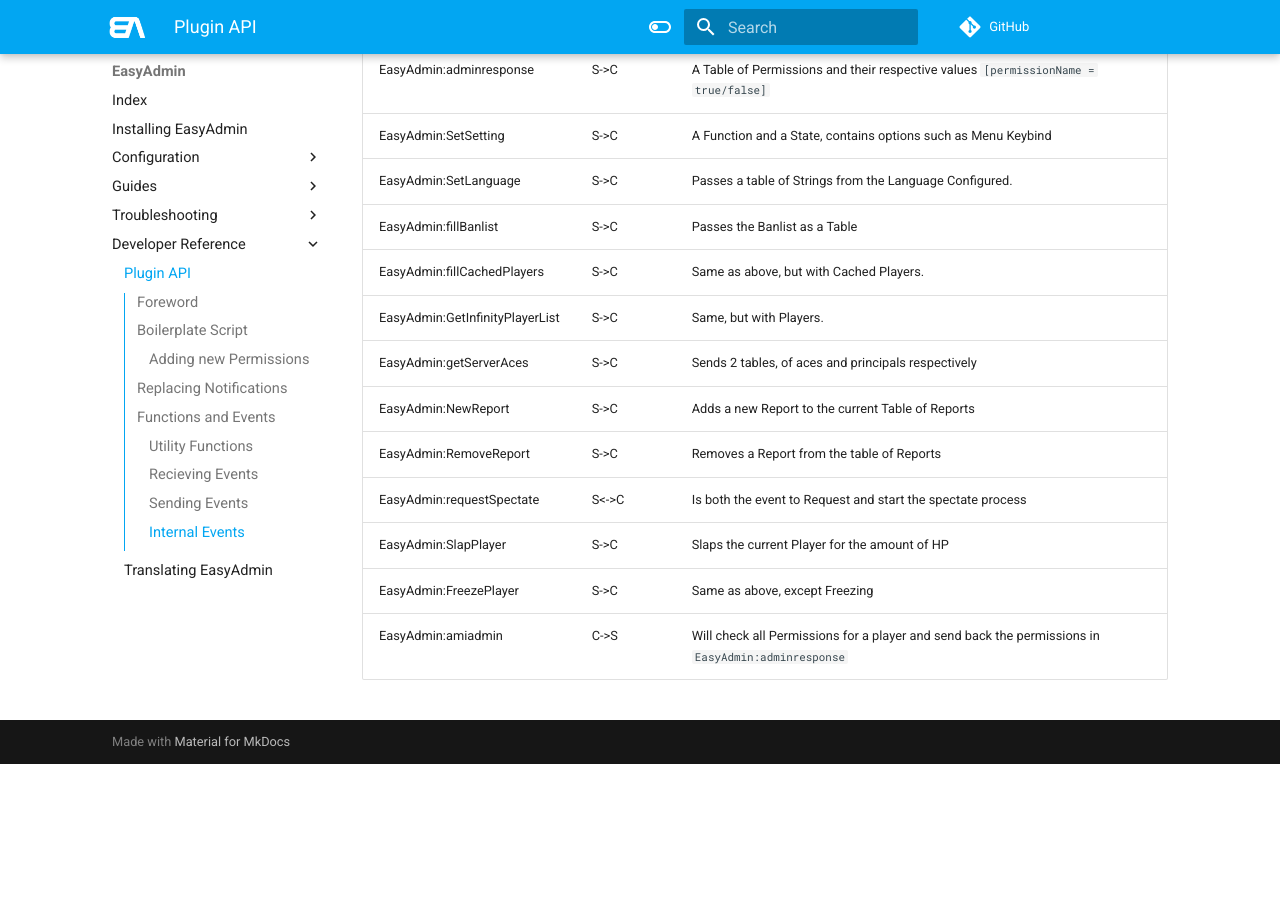
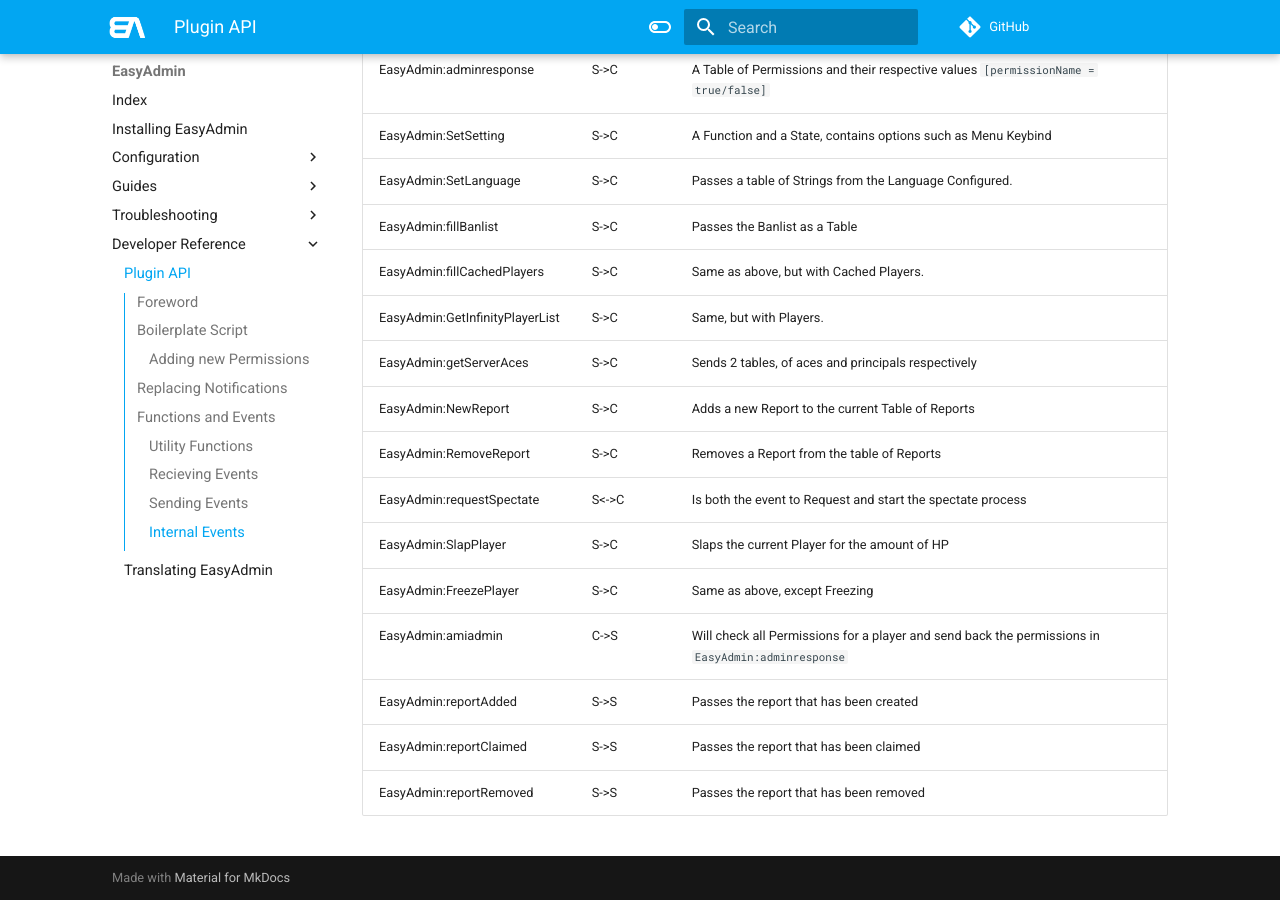
Before and after one commit to Blumlaut/EasyAdmin-docs, an MkDocs documentation site: the page built from docs/plugins.md, in a window 1280 px wide and 900 px high, scrolled down 4978 px. Built offline with MkDocs 1.6.1 and Material for MkDocs 9.7.7, drawn with Linux system fonts in a browser that asks for light colours; comment, search, counter and statistics services are not loaded; before the commit the page ends 5742 px from its top, so only the background shows below that.

Commit message:
Update plugins.md

```diff
--- a/docs/plugins.md
+++ b/docs/plugins.md
@@ -151,3 +151,6 @@ These are events that EasyAdmin may trigger to internally send informations to t
 | EasyAdmin:SlapPlayer | S->C | Slaps the current Player for the amount of HP |
 | EasyAdmin:FreezePlayer | S->C | Same as above, except Freezing |
 | EasyAdmin:amiadmin | C->S | Will check all Permissions for a player and send back the permissions in `EasyAdmin:adminresponse` |
+| EasyAdmin:reportAdded | S->S | Passes the report that has been created |
+| EasyAdmin:reportClaimed | S->S | Passes the report that has been claimed |
+| EasyAdmin:reportRemoved | S->S | Passes the report that has been removed |
```
